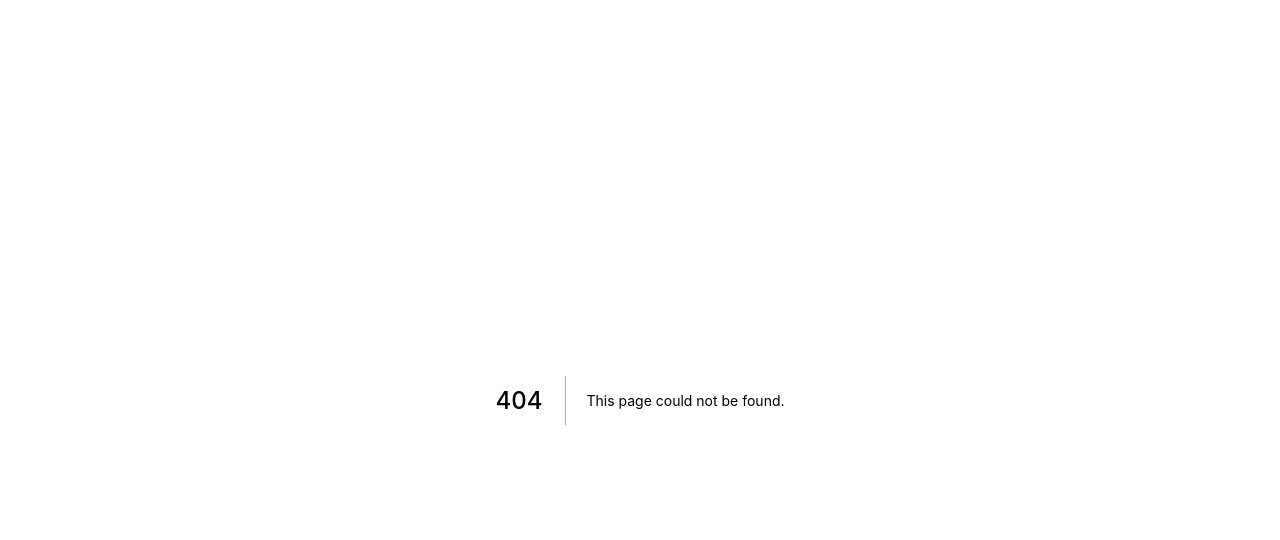
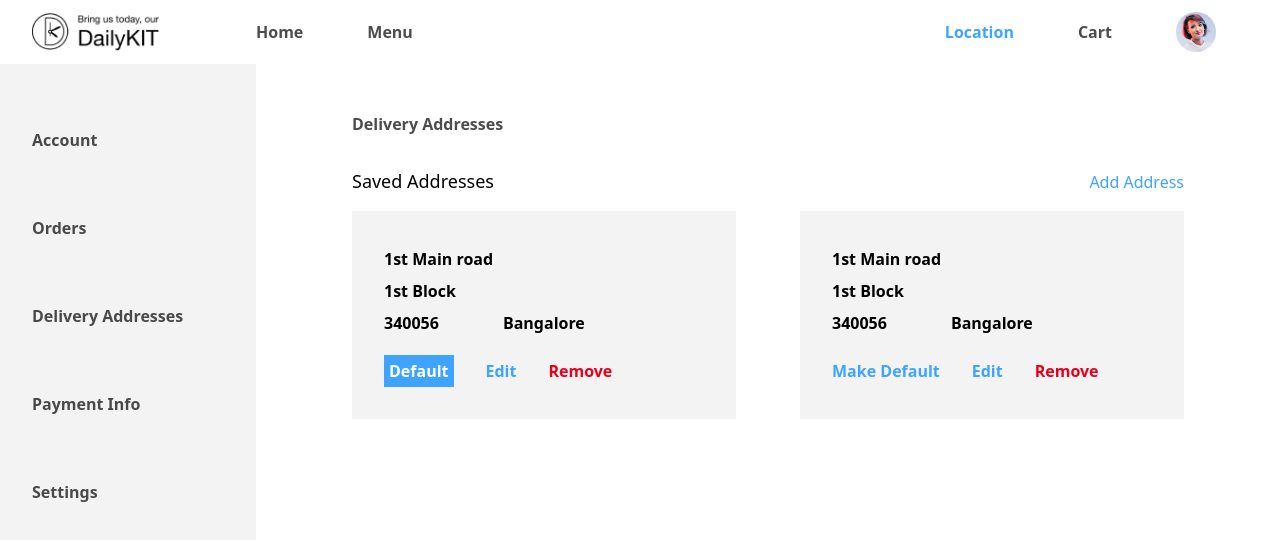
Before and after one commit to dailykit/rmk, a Next.js app: page /user/addresses in a window 1280 px wide. Before the commit this address had no page. Shown: the top 540 px of the page. Built offline with nearby package versions, Linux system fonts and the light colour scheme.

Commit message:
feat: Settings

```diff
--- /dev/null
+++ b/components/ProfileLayout/index.js
@@ -0,0 +1,30 @@
+import Link from "next/link";
+
+const ProfileLayout = ({ children }) => {
+  return (
+    <div className="relative">
+      <aside className="fixed">
+        <ul className="w-64 bg-gray-light p-8">
+          <li className="py-8 font-semibold text-gray-dark hover:text-blue cursor-pointer">
+            <Link href="/user/account">Account</Link>
+          </li>
+          <li className="py-8 font-semibold text-gray-dark hover:text-blue cursor-pointer">
+            <Link href="/user/orders">Orders</Link>
+          </li>
+          <li className="py-8 font-semibold text-gray-dark hover:text-blue cursor-pointer">
+            <Link href="/user/addresses">Delivery Addresses</Link>
+          </li>
+          <li className="py-8 font-semibold text-gray-dark hover:text-blue cursor-pointer">
+            <Link href="/user/payment">Payment Info</Link>
+          </li>
+          <li className="py-8 font-semibold text-gray-dark hover:text-blue cursor-pointer">
+            <Link href="/user/settings">Settings</Link>
+          </li>
+        </ul>
+      </aside>
+      <main className="ml-64 py-12 px-24 z-10">{children}</main>
+    </div>
+  );
+};
+
+export default ProfileLayout;
--- a/components/index.js
+++ b/components/index.js
@@ -1,4 +1,5 @@
 import Input from "./Input";
 import Button from "./Button";
+import ProfileLayout from "./ProfileLayout";
 
-export { Input, Button };
+export { Input, Button, ProfileLayout };
--- /dev/null
+++ b/pages/user/addresses.js
@@ -0,0 +1,64 @@
+import { Layout } from "../../sections";
+import { ProfileLayout } from "../../components";
+
+const Addresses = () => {
+  return (
+    <Layout>
+      <ProfileLayout>
+        <h4 className="text-gray-dark font-semibold mb-8">
+          Delivery Addresses
+        </h4>
+        <div className="flex justify-between items-center text-md mb-4">
+          <h3 className="text-lg">Saved Addresses</h3>
+          <span className="text-blue cursor-pointer">Add Address</span>
+        </div>
+        <div className="flex flex-row">
+          <div className="bg-gray-light flex-col flex-1  p-8 mr-16">
+            <div className="text-md font-semibold h-8 flex items-center">
+              <span className="mr-16">1st Main road</span>
+            </div>
+            <div className="text-md font-semibold h-8 flex items-center">
+              <span className="mr-16">1st Block</span>
+            </div>
+            <div className="text-md font-semibold h-8 flex items-center">
+              <span className="mr-16">340056</span>
+              <span className="mr-16">Bangalore</span>
+            </div>
+            <div className="text-md font-semibold h-8 flex items-center mt-4">
+              <div>
+                <span className="text-white bg-blue border border-blue p-1">
+                  Default
+                </span>
+                <span className="text-blue ml-8 cursor-pointer">Edit</span>
+                <span className="text-red ml-8 cursor-pointer">Remove</span>
+              </div>
+            </div>
+          </div>
+          <div className="bg-gray-light flex-col flex-1 p-8">
+            <div className="text-md font-semibold h-8 flex items-center">
+              <span className="mr-16">1st Main road</span>
+            </div>
+            <div className="text-md font-semibold h-8 flex items-center">
+              <span className="mr-16">1st Block</span>
+            </div>
+            <div className="text-md font-semibold h-8 flex items-center">
+              <span className="mr-16">340056</span>
+              <span className="mr-16">Bangalore</span>
+            </div>
+            <div className="text-md font-semibold h-8 flex items-center mt-4">
+              <div>
+                <span className="text-blue cursor-pointer border-blue">
+                  Make Default
+                </span>
+                <span className="text-blue ml-8 cursor-pointer">Edit</span>
+                <span className="text-red ml-8 cursor-pointer">Remove</span>
+              </div>
+            </div>
+          </div>
+        </div>
+      </ProfileLayout>
+    </Layout>
+  );
+};
+
+export default Addresses;
--- /dev/null
+++ b/pages/user/payment.js
@@ -0,0 +1,37 @@
+import { Layout } from "../../sections";
+import { ProfileLayout } from "../../components";
+
+const Payment = () => {
+  return (
+    <Layout>
+      <ProfileLayout>
+        <h4 className="text-gray-dark font-semibold mb-8">Payment Info</h4>
+        <div className="flex justify-between items-center text-md mb-4">
+          <h3 className="text-lg">Payment Cards</h3>
+          <span className="text-blue cursor-pointer">Add Card</span>
+        </div>
+        <div className="flex flex-col">
+          <div className="bg-gray-light h-32 w-full flex-col">
+            <div className="text-md font-semibold h-16 flex items-center px-8">
+              <span className="mr-16">XXXX XXXX XXXX 1234</span>
+              <span className="mr-16">01/8989</span>
+              <span className="mr-16">123</span>
+            </div>
+            <div className="text-md font-semibold h-16 flex items-center justify-between px-8">
+              <span>Alex Pinto</span>
+              <div>
+                <span className="text-blue ml-8 cursor-pointer border-blue p-2">
+                  Default
+                </span>
+                <span className="text-blue ml-8 cursor-pointer">Edit</span>
+                <span className="text-red ml-8 cursor-pointer">Remove</span>
+              </div>
+            </div>
+          </div>
+        </div>
+      </ProfileLayout>
+    </Layout>
+  );
+};
+
+export default Payment;
--- a/sections/Header/index.jsx
+++ b/sections/Header/index.jsx
@@ -13,12 +13,12 @@ const Header = () => {
       </div>
       <ul className="mx-16 list-none h-full flex flex-1">
         <Link href="/">
-          <li className="mx-8 h-full flex items-center cursor-pointer font-semibold text-gray hover:text-blue">
+          <li className="mx-8 h-full flex items-center cursor-pointer font-semibold text-gray-dark hover:text-blue">
             Home
           </li>
         </Link>
         <Link href="/menu">
-          <li className="mx-8 h-full flex items-center cursor-pointer font-semibold text-gray hover:text-blue">
+          <li className="mx-8 h-full flex items-center cursor-pointer font-semibold text-gray-dark hover:text-blue">
             Menu
           </li>
         </Link>
@@ -27,7 +27,7 @@ const Header = () => {
         <li className="mx-8 h-full flex items-center cursor-pointer font-semibold text-blue">
           {state.zip.length > 0 ? state.zip : "Location"}
         </li>
-        <li className="mx-8 h-full flex items-center cursor-pointer font-semibold text-gray hover:text-blue">
+        <li className="mx-8 h-full flex items-center cursor-pointer font-semibold text-gray-dark hover:text-blue">
           Cart
         </li>
         <li
@@ -40,15 +40,25 @@ const Header = () => {
             alt="Avatar"
           />
           <ul
-            className="dropdown absolute list-none bg-white z-10 shadow w-56 rounded-lg"
+            className="dropdown absolute list-none bg-white z-40 shadow w-56 rounded-lg"
             hidden={!isDropdownVisible}
           >
-            <li className="p-4 text-lg text-gray"> Mia Khalifa </li>
-            <li className="py-2 px-4">Account</li>
-            <li className="py-2 px-4">Orders</li>
-            <li className="py-2 px-4">Delivery addresses</li>
-            <li className="py-2 px-4">Payment Info</li>
-            <li className="py-2 px-4">Settings</li>
+            <li className="p-4 text-lg text-gray-dark"> Alex Pinto </li>
+            <li className="py-2 px-4 cursor-pointer">
+              <Link href="/user/account">Account</Link>
+            </li>
+            <li className="py-2 px-4 cursor-pointer">
+              <Link href="/user/orders">Orders</Link>
+            </li>
+            <li className="py-2 px-4 cursor-pointer">
+              <Link href="/user/addresses">Delivery Addresses</Link>
+            </li>
+            <li className="py-2 px-4 cursor-pointer">
+              <Link href="/user/payment">Payment</Link>
+            </li>
+            <li className="py-2 px-4 cursor-pointer">
+              <Link href="/user/settings">Settings</Link>
+            </li>
           </ul>
         </li>
       </ul>
--- a/tailwind.config.js
+++ b/tailwind.config.js
@@ -2,9 +2,13 @@ module.exports = {
   theme: {
     colors: {
       blue: "#3FA4FF",
-      gray: "rgba(0, 0, 0, 0.6)",
+      gray: {
+        light: "#F3F3F3",
+        dark: "rgba(0,0,0,0.7)"
+      },
       white: "#fff",
-      black: "#000"
+      black: "#000",
+      red: "#EA001B"
     }
   }
 };
```
